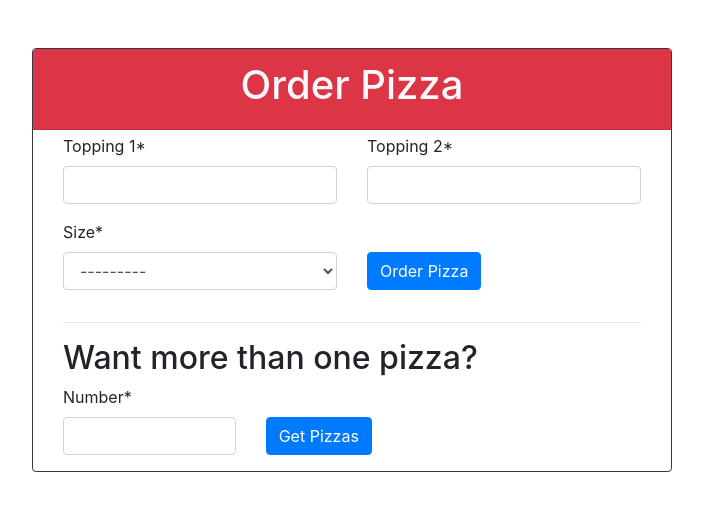
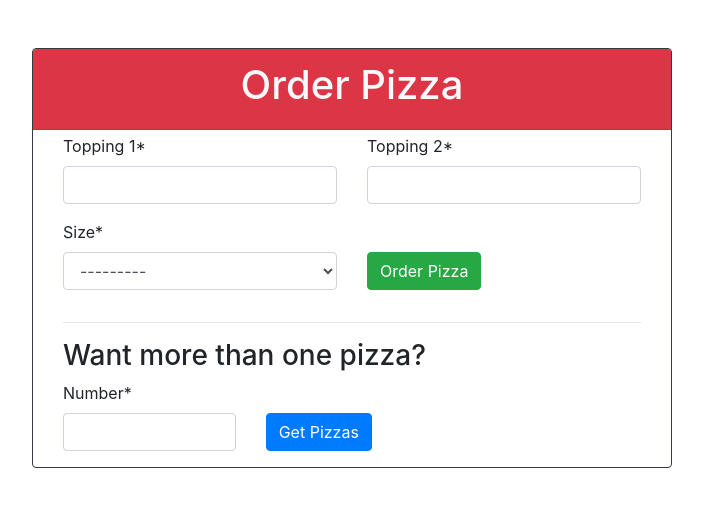
Before and after one commit to esadakman/django-pizza-app, a Django app: page /order/ in a window 1280 px wide. Shown: the part 71-582 px from the top of the page, without its empty margins (288-991 px from the left). Run offline with Django 4.2, Linux system fonts and the light colour scheme; some libraries are stand-ins or nearby versions.

Commit message:
order styling finish

```diff
--- a/pizza/models.py
+++ b/pizza/models.py
@@ -4,9 +4,9 @@ class Pizza(models.Model):
     topping1 = models.CharField(("Topping One"), max_length=50)
     topping2 = models.CharField(("Topping Two"), max_length=50)
     SIZES = (
-        ("Small", "Small"),
-        ("Medium", "Medium"),
-        ("Large", "Large"),
+        ("Small", "small"),
+        ("Medium", "medium"),
+        ("Large", "large"),
     )
     size = models.CharField((""), max_length=50, choices=SIZES)
 
--- a/pizza/templates/pizza/order.html
+++ b/pizza/templates/pizza/order.html
@@ -17,14 +17,14 @@
                             {{pizzaform.size|as_crispy_field}}
                         </div>
                         <div class="col-md-2 d-flex  align-items-center mt-3">
-                            <input class="btn btn-primary" type="submit" value="Order Pizza">
+                            <input class="btn btn-success" type="submit" value="Order Pizza">
                         </div>
                     </div>
             </form>
             <hr>
             <div>
                 <form action="{% url 'pizzas' %}", method="GET" >
-                <h2>Want more than one pizza?</h2>
+                    <h3>Want more than one pizza?</h3>
                     <div class="row d-flex  align-items-center">
                         <div class="col-md-4 ">
                             {{ multiple_form.number | as_crispy_field }}
@@ -36,17 +36,12 @@
 
                     </div>
                 </form>
-            {% comment %} <div class="w-100 d-flex justify-content-center" >
-            </div> {% endcomment %}
             </div>
         </div>
-    </div>
-{% endblock %}
-
-
-{% comment %} <div class="messages">
+        <div class="messages container">
+            <div class="messages ">
                 {% if messages %}
-        <div class="">
+                    <div class=" ">
                         {% for message in messages %}
                             <p {% if message.tags %} class="text-center alert alert-{{ message.tags }}" {% endif %}>
                                 {% if message.level == DEFAULT_MESSAGE_LEVELS.ERROR %}Important:{% endif %}
@@ -57,11 +52,12 @@
                     </div>
                 {% endif %}
             </div>
-    <div style="text-align: center">
+            <div>
                 {% if created_pizza_pk %}
-        <button>
-            <a class="btn btn-primary" href="{% url 'edit_order' created_pizza_pk %}">Edit Your Order</a>
-        </button>
-        <br>
+                    <div class="text-center">
+                        <a class="btn btn-secondary btn-md mb-3" href="{% url 'edit_order' created_pizza_pk %}">Edit Your Order</a>
+                    </div>
                 {% endif %}
-    </div>  {% endcomment %}
+            </div>
+    </div>
+{% endblock %}
```
Also changed, not shown: pizza/templates/pizza/edit_order.html (+17 -6 lines). Lines whose indentation alone changed are shown as unchanged.
